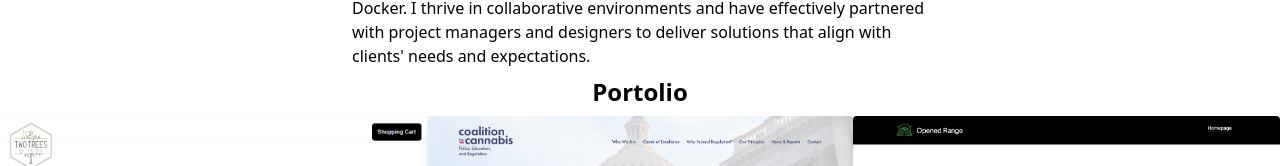
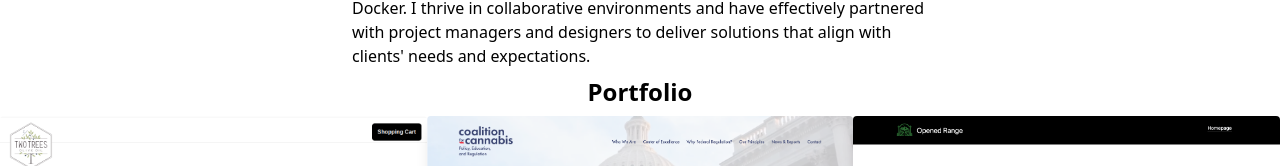
Before and after one commit to mauro1477/Professional-Portfolio-2, a Vue app: page / in a window 1280 px wide. Shown: the part 590-756 px from the top of the page. Built offline with nearby package versions, Linux system fonts and the light colour scheme.

Commit message:
Fix typo

```diff
--- a/src/components/ProjectsBlock.vue
+++ b/src/components/ProjectsBlock.vue
@@ -1,5 +1,5 @@
 <template >
-   <h1 id="projects-section" class="flex justify-center font-bold text-2xl mb-2 mt-2">Portolio</h1>
+   <h1 id="projects-section" class="flex justify-center font-bold text-2xl mb-2 mt-2">Portfolio</h1>
 	<div class="flex flex-wrap mt-2 mb-4">
     <div class="md:w-1/3 sm:w-1/2 flex" v-for="project in projectsData" key="index">
 			<div class="rounded overflow-hidden shadow-lg">
```
